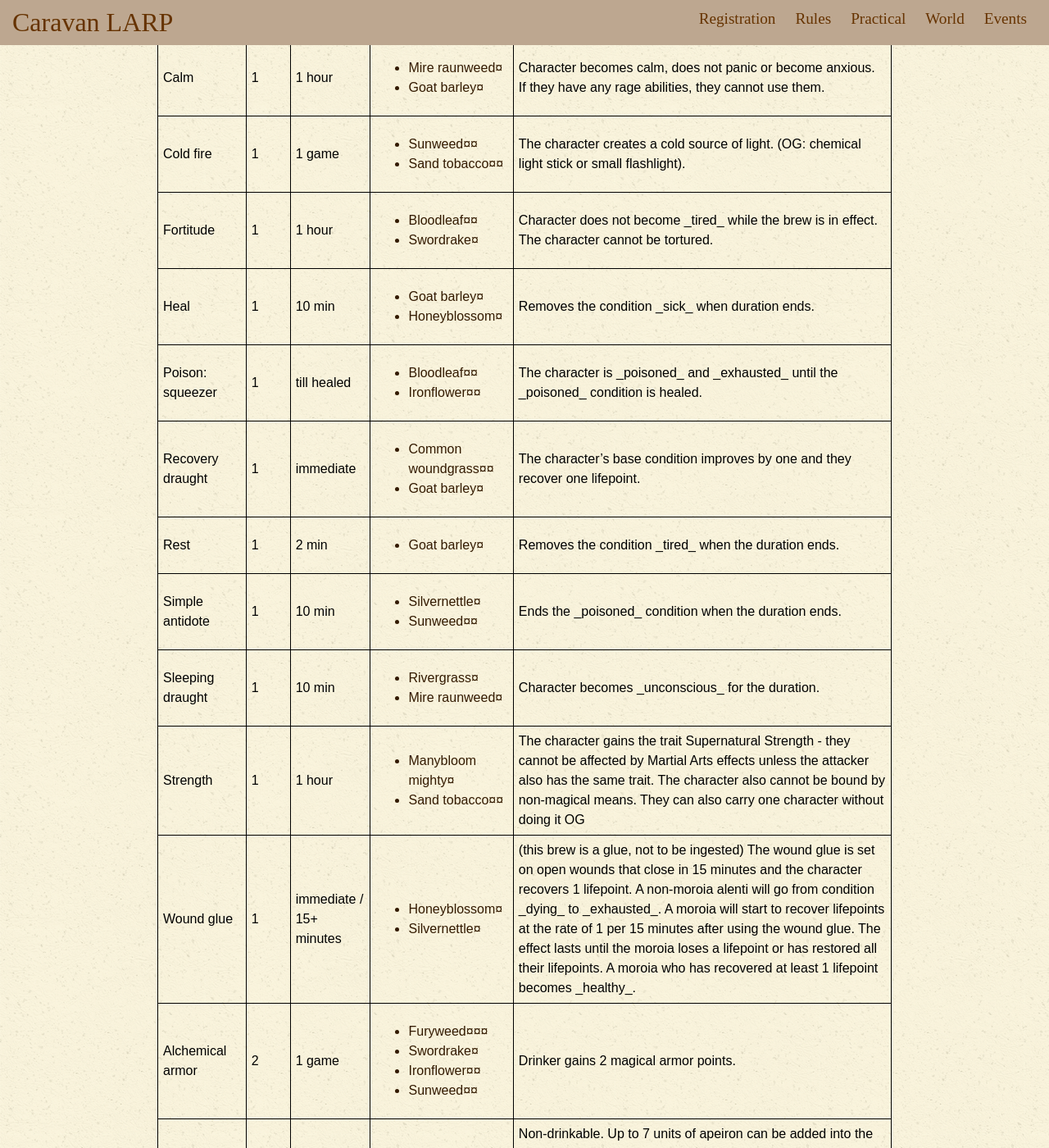
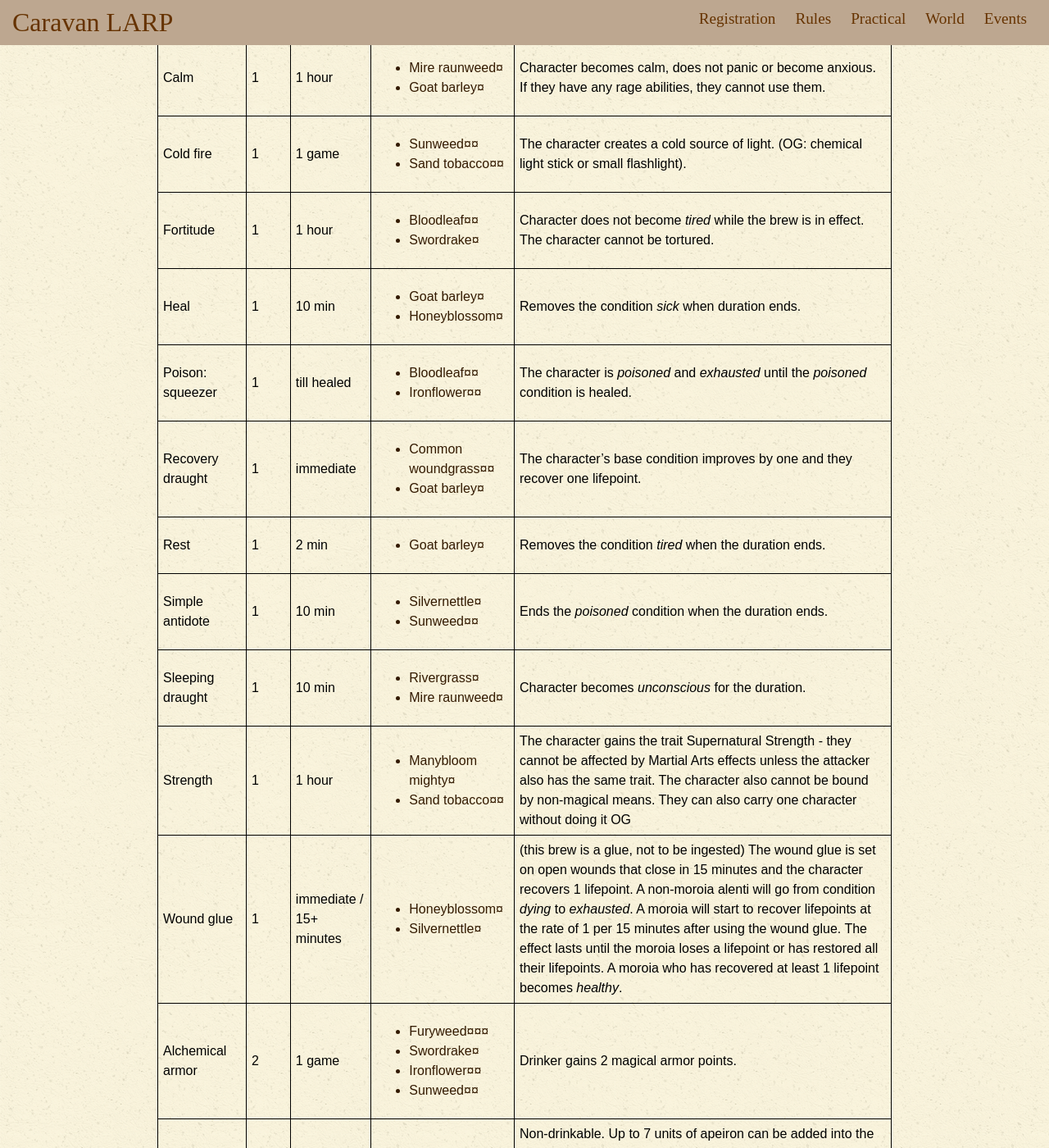
Before and after one commit to karavanlarp/karavanlarp.github.io, a Jekyll site: the page built from eng/rules/alchemist.md, in a window 1280 px wide and 1400 px high, scrolled down 2367 px. Shown: the whole window at 82% size. Built offline with Jekyll 4.4.1, drawn with Linux system fonts in a browser that asks for light colours; some web fonts are replaced; some of the changed text lies outside the part shown.

```diff
--- a/eng/rules/alchemist.md
+++ b/eng/rules/alchemist.md
@@ -85,14 +85,14 @@ When a reagent is mentioned twice, it means that this brew does require the same
       <td>1</td>
       <td>immediate</td>
       <td><ul><li>Mottled firegrass¤</li></ul></td>
-      <td>Satisfies the _bloodthirst_ of a lagar as if they had used the _lagar’s kiss_.</td>
+      <td>Satisfies the <i>bloodthirst</i> of a lagar as if they had used the <i>lagar’s kiss</i>.</td>
     </tr>
 	<tr>
       <td>Bloodhunger</td>
       <td>1</td>
       <td>immediate</td>
       <td><ul><li>Bloodleaf¤¤</li></ul></td>
-      <td>Makes the lagar feel _bloodthirst_</td>
+      <td>Makes the lagar feel <i>bloodthirst</i></td>
     </tr>
 	<tr>
       <td>Calm</td>
@@ -113,21 +113,21 @@ When a reagent is mentioned twice, it means that this brew does require the same
       <td>1</td>
       <td>1 hour</td>
       <td><ul><li>Bloodleaf¤¤</li><li>Swordrake¤</li></ul></td>
-      <td>Character does not become _tired_ while the brew is in effect. The character cannot be tortured.</td>
+      <td>Character does not become <i>tired</i> while the brew is in effect. The character cannot be tortured.</td>
     </tr>
 	<tr>
       <td>Heal</td>
       <td>1</td>
       <td>10 min</td>
       <td><ul><li>Goat barley¤</li><li>Honeyblossom¤</li></ul></td>
-      <td>Removes the condition _sick_ when duration ends.</td>
+      <td>Removes the condition <i>sick</i> when duration ends.</td>
     </tr>
     <tr>
       <td>Poison: squeezer</td>
       <td>1</td>
       <td>till healed</td>
       <td><ul><li>Bloodleaf¤¤</li><li>Ironflower¤¤</li></ul></td>
-      <td>The character is _poisoned_ and _exhausted_ until the _poisoned_ condition is healed.</td>
+      <td>The character is <i>poisoned</i> and <i>exhausted</i> until the <i>poisoned</i> condition is healed.</td>
     </tr>
 	<tr>
       <td>Recovery draught</td>
@@ -141,21 +141,21 @@ When a reagent is mentioned twice, it means that this brew does require the same
       <td>1</td>
       <td>2 min</td>
       <td><ul><li>Goat barley¤</li></ul></td>
-      <td>Removes the condition _tired_ when the duration ends.</td>
+      <td>Removes the condition <i>tired</i> when the duration ends.</td>
     </tr>
     <tr>
       <td>Simple antidote</td>
       <td>1</td>
       <td>10 min</td>
       <td><ul><li>Silvernettle¤</li><li>Sunweed¤¤</li></ul></td>
-      <td>Ends the _poisoned_ condition when the duration ends.</td>
+      <td>Ends the <i>poisoned</i> condition when the duration ends.</td>
     </tr>
 	<tr>
       <td>Sleeping draught</td>
       <td>1</td>
       <td>10 min</td>
       <td><ul><li>Rivergrass¤</li><li>Mire raunweed¤</li></ul></td>
-      <td>Character becomes _unconscious_ for the duration.</td>
+      <td>Character becomes <i>unconscious</i> for the duration.</td>
     </tr>
 	<tr>
       <td>Strength </td>
@@ -169,9 +169,8 @@ When a reagent is mentioned twice, it means that this brew does require the same
       <td>1</td>
       <td>immediate / 15+ minutes</td>
       <td><ul><li>Honeyblossom¤</li><li>Silvernettle¤</li></ul></td>
-      <td>(this brew is a glue, not to be ingested) The wound glue is set on open wounds that close in 15 minutes and the character recovers 1 lifepoint. A non-moroia alenti will go from condition _dying_ to _exhausted_. A moroia will start to recover lifepoints at the rate of 1 per 15 minutes after using the wound glue. The effect lasts until the moroia loses a lifepoint or has restored all their lifepoints. A moroia who has recovered at least 1 lifepoint becomes _healthy_.</td>
+      <td>(this brew is a glue, not to be ingested) The wound glue is set on open wounds that close in 15 minutes and the character recovers 1 lifepoint. A non-moroia alenti will go from condition <i>dying</i> to <i>exhausted</i>. A moroia will start to recover lifepoints at the rate of 1 per 15 minutes after using the wound glue. The effect lasts until the moroia loses a lifepoint or has restored all their lifepoints. A moroia who has recovered at least 1 lifepoint becomes <i>healthy</i>.</td>
     </tr>
-
 
     <tr>
       <td>Alchemical armor</td>
@@ -192,7 +191,7 @@ When a reagent is mentioned twice, it means that this brew does require the same
       <td>2</td>
       <td>1 hour</td>
       <td><ul><li>Theumite shell shard¤¤¤</li><li>Furyweed¤¤¤</li><li>Homespider’s eggs¤¤</li><li>Goat barley¤</li></ul></td>
-      <td>Drinker becomes immune to the element of the theumite whose shell the shard is from. They cannot also be affected by elemental strikes. After the brew’s duration ends the character becomes _tired_.</td>
+      <td>Drinker becomes immune to the element of the theumite whose shell the shard is from. They cannot also be affected by elemental strikes. After the brew’s duration ends the character becomes <i>tired</i>.</td>
     </tr>
     <tr>
       <td>Enstone </td>
@@ -206,7 +205,7 @@ When a reagent is mentioned twice, it means that this brew does require the same
       <td>2</td>
       <td>1 minut</td>
       <td><ul><li>Goat barley¤</li><li>Common woundgrass¤</li><li>Sunweed¤</li><li>Sunweed¤¤</li></ul></td>
-      <td>After the duration ends, the drinker regains all their lifepoints and becomes _healthy_.</td>
+      <td>After the duration ends, the drinker regains all their lifepoints and becomes <i>healthy</i>.</td>
     </tr>
 	<tr>
       <td>Hidden brew </td>
@@ -241,7 +240,7 @@ When a reagent is mentioned twice, it means that this brew does require the same
       <td>2</td>
       <td>immediate</td>
       <td><ul><li>Windblade¤¤</li><li>Sunweed¤¤</li><li>Honeyblossom¤</li><li>Honeyblossom¤</li></ul></td>
-      <td>The theumite becomes _healthy_.</td>
+      <td>The theumite becomes <i>healthy</i>.</td>
     </tr>
   </tbody>
 </table>
```
Also changed, not shown: est/rules/sorcerer.md (+1 -1 lines).
